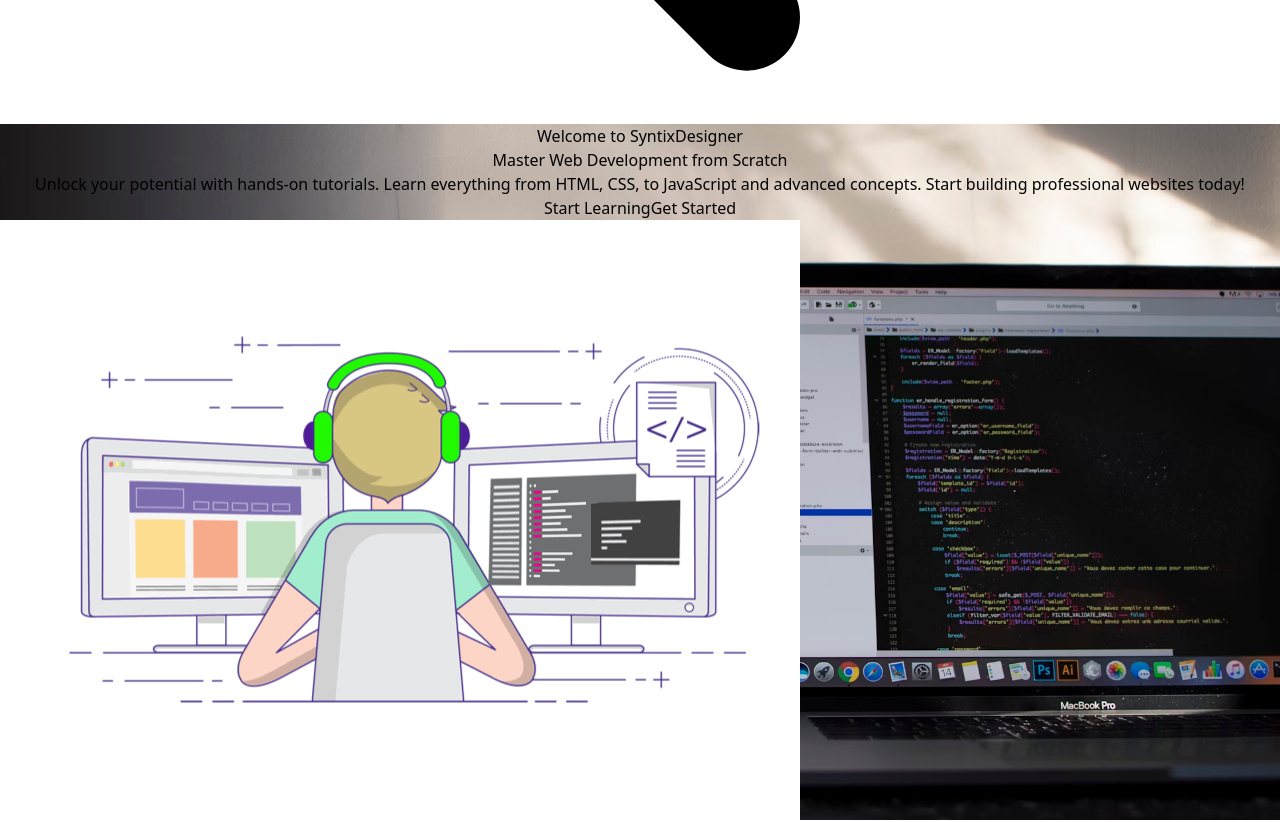
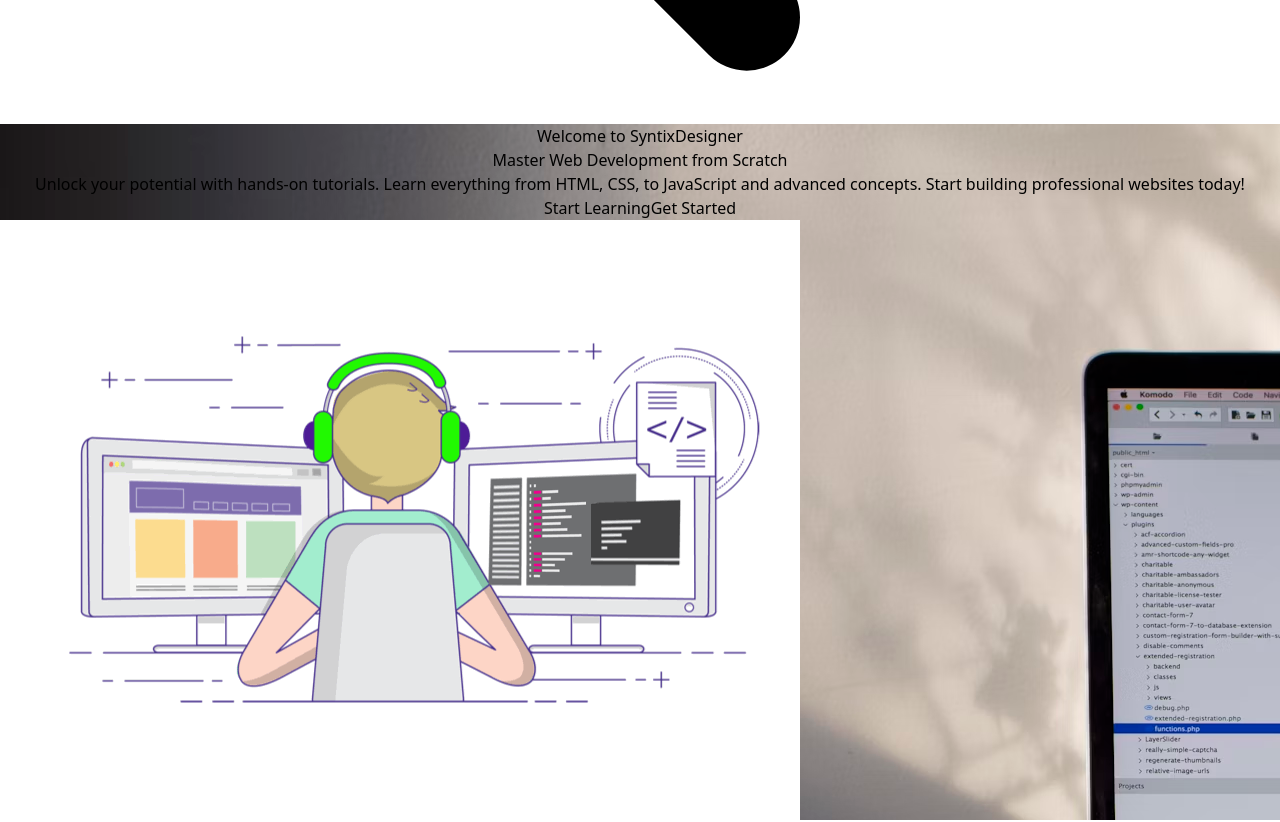
Before and after one commit to saqibhussain789/SyntixDesigners, a React (Vite) app: page / in a window 1280 px wide. Shown: the part 2580-3402 px from the top of the page. Built offline with nearby package versions, Linux system fonts and the light colour scheme.

Commit message:
New Commits

```diff
--- a/src/pages/home.tsx
+++ b/src/pages/home.tsx
@@ -22,8 +22,8 @@ const Home: React.FC = () => {
         className="relative h-screen flex flex-col lg:flex-row items-center justify-between px-6 py-12 bg-cover bg-center bg-[#e0f2f7] pt-20 lg:pt-0"
         style={{
           backgroundImage: 'url("/src/assets/hero.jpg")',
-          backgroundSize: "cover", // Ensure background size covers the entire section
-          backgroundPosition: "center", // Ensure it's centered in the viewport
+          // backgroundSize: "cover", // Ensure background size covers the entire section
+          // backgroundPosition: "center", // Ensure it's centered in the viewport
 
         }}
       >
```
